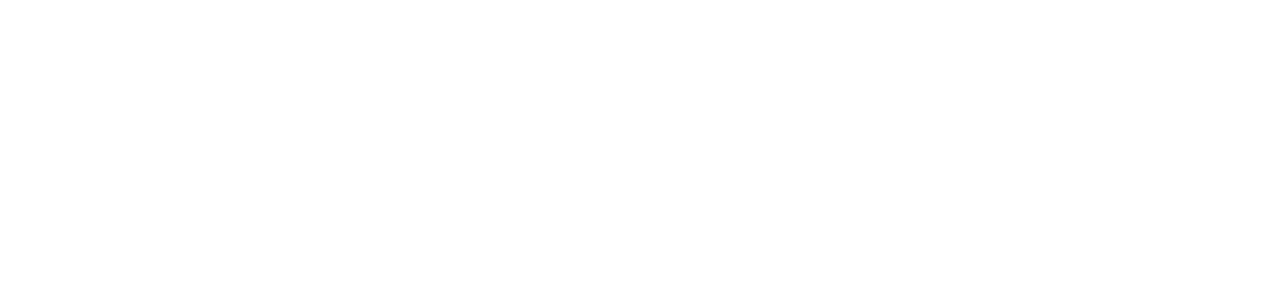
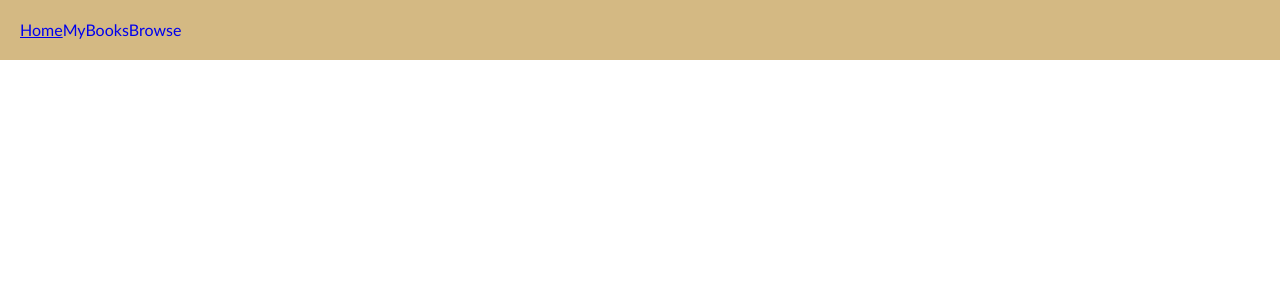
Before and after one commit to ingelos/bookish-bar-app, a React (Vite) app: page / in a window 1280 px wide. Shown: the top 300 px of the page. Built offline with nearby package versions, Linux system fonts and the light colour scheme.

Commit message:
navigation component setup

```diff
--- a/src/components/navigation/Navigation.css
+++ b/src/components/navigation/Navigation.css
@@ -0,0 +1,28 @@
+nav {
+    background-color: var(--color-primary);
+    width: 100%;
+    height: 60px;
+}
+
+.nav-container {
+    display: flex;
+    flex-direction: row;
+    justify-content: space-between;
+    align-items: center;
+    padding: 20px;
+}
+
+ul {
+    display: flex;
+    flex-direction: row;
+    list-style: none;
+}
+
+
+.active-menu-link {
+    text-decoration: underline;
+}
+
+.default-menu-link {
+    text-decoration: none;
+}
--- a/src/components/navigation/Navigation.jsx
+++ b/src/components/navigation/Navigation.jsx
@@ -1,6 +1,29 @@
 import './Navigation.css'
+import {NavLink} from "react-router-dom";
 
 function Navigation() {
+    return (
+        <>
+            <nav>
+                <div className='nav-container'>
+                    <ul className='navigation-links'>
+                        <li>
+                            <NavLink className={({isActive}) => isActive ? 'active-menu-link' : 'default-menu-link'}
+                                     to='/'>Home</NavLink>
+                        </li>
+                        <li>
+                            <NavLink className={({isActive}) => isActive ? 'active-menu-link' : 'default-menu-link'}
+                                     to='/my-books'>MyBooks</NavLink>
+                        </li>
+                        <li>
+                            <NavLink className={({isActive}) => isActive ? 'active-menu-link' : 'default-menu-link'}
+                                     to='/browse'>Browse</NavLink>
+                        </li>
+                    </ul>
+                </div>
+            </nav>
+        </>
+    );
 }
 
 export default Navigation;
```
